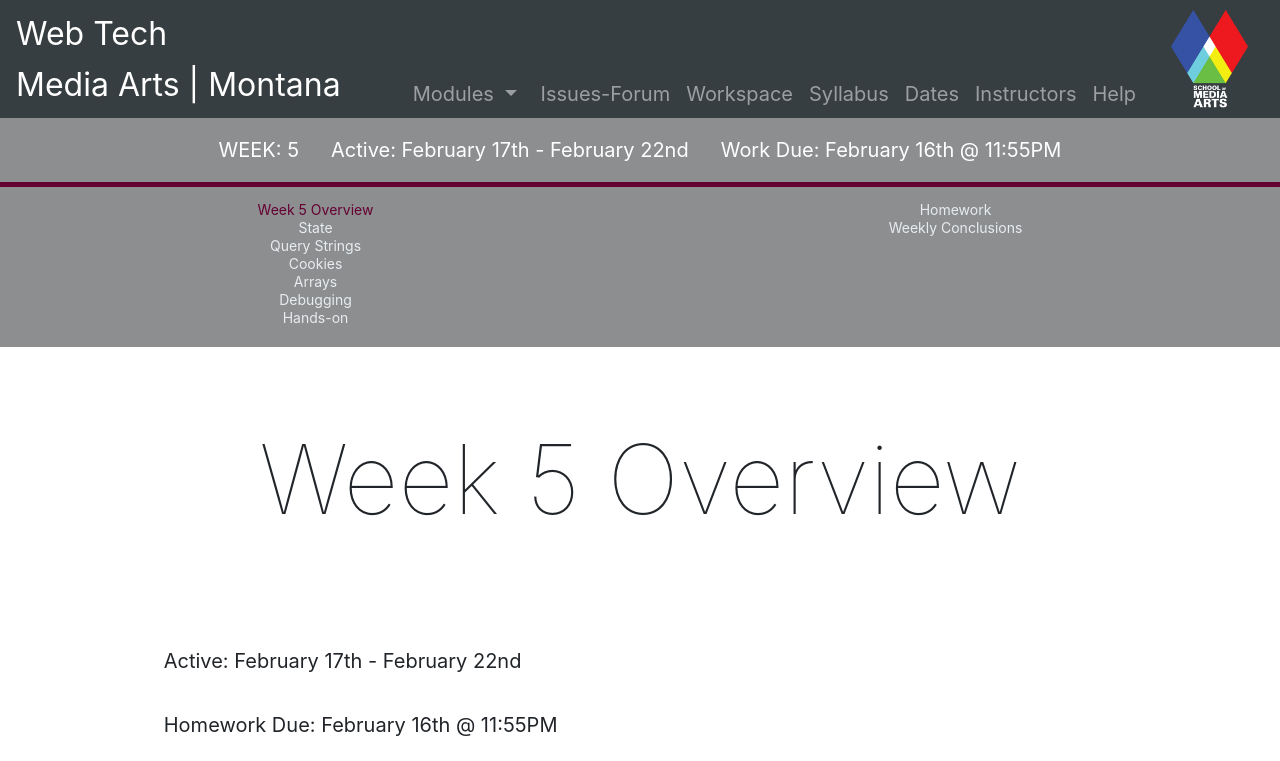
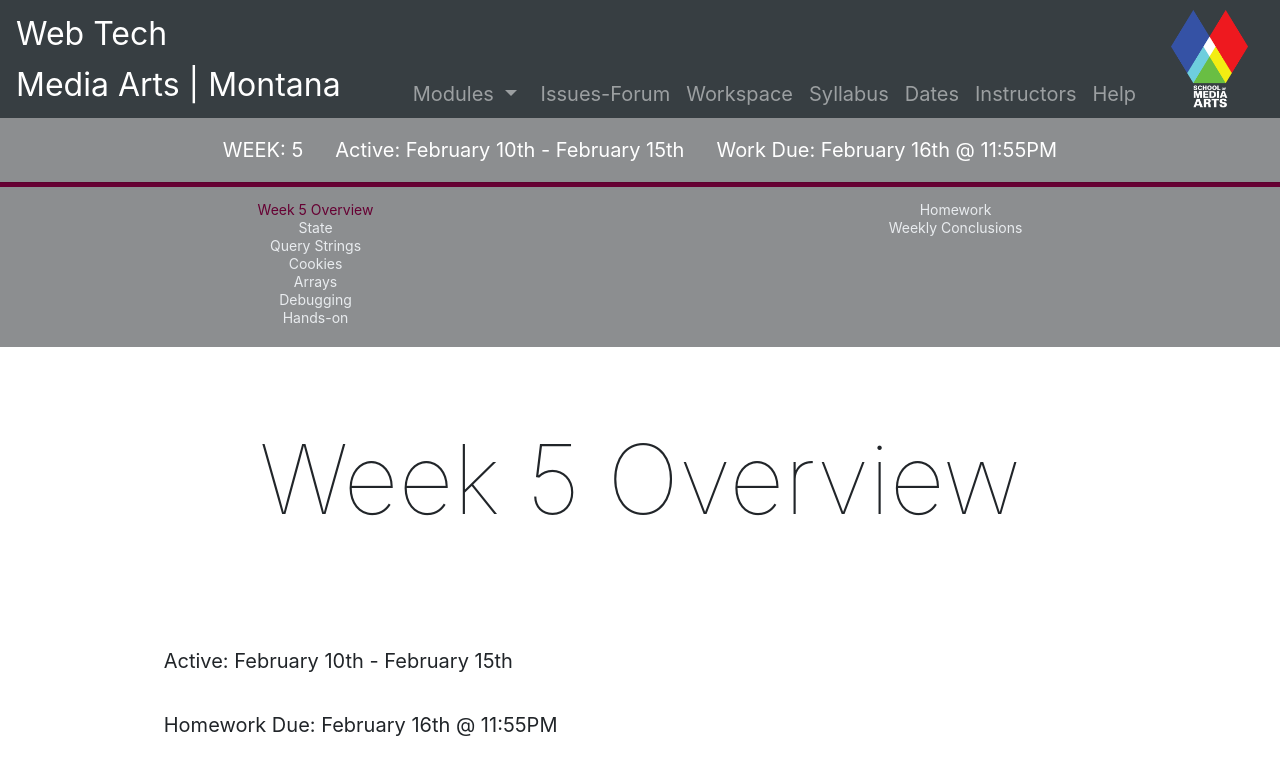
Before and after one commit to Montana-Media-Arts/441-web-tech-Spring2019-course, a Jekyll site: the page built from modules/week-5/_posts/2000-01-01-overview.md, in a window 1280 px wide. Shown: the top 761 px of the page. Built offline with Jekyll 4.4.1, drawn with Linux system fonts in a browser that asks for light colours; nearby versions of some CDN libraries.

Commit message:
updated the weekly date

```diff
--- a/_data/dates.yml
+++ b/_data/dates.yml
@@ -4,7 +4,7 @@
 2: ["January 20th - January 25th", "January 26th @ 11:55PM"]
 3: ["January 27th - February 1st", "February 2nd @ 11:55AM"]
 4: ["February 3rd - February 8th", "February 9th @ 11:55PM"]
-5: ["February 17th - February 22nd", "February 16th @ 11:55PM"]
+5: ["February 10th - February 15th", "February 16th @ 11:55PM"]
 6: ["February 24th - March 1st", "March 2nd @ 11:550PM"]
 7: ["March 3rd - March 8th", "March 9th @ 11:55PM"]
 8: ["March 10th - March 15th", "March 16th @ 11:55PM"]
```
